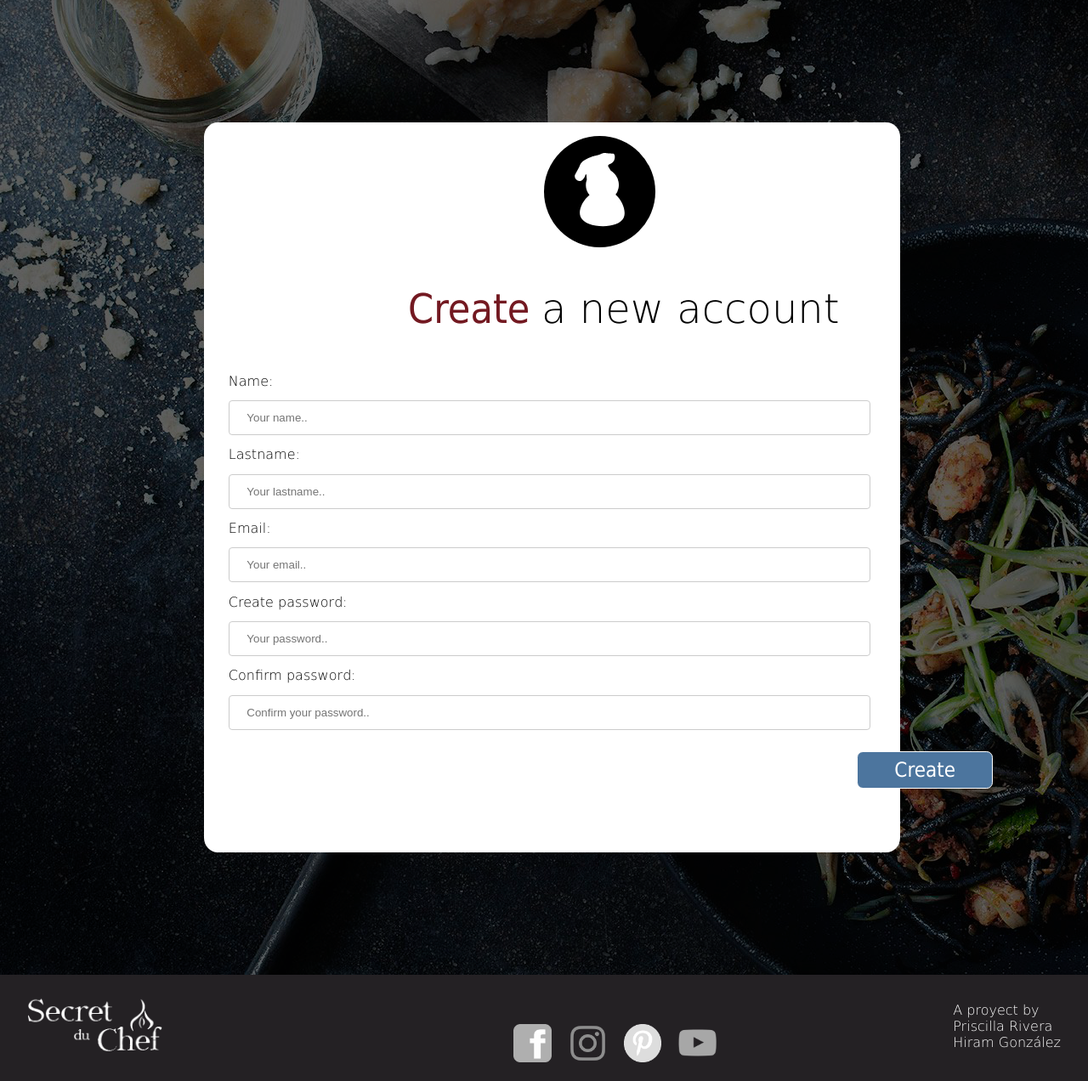
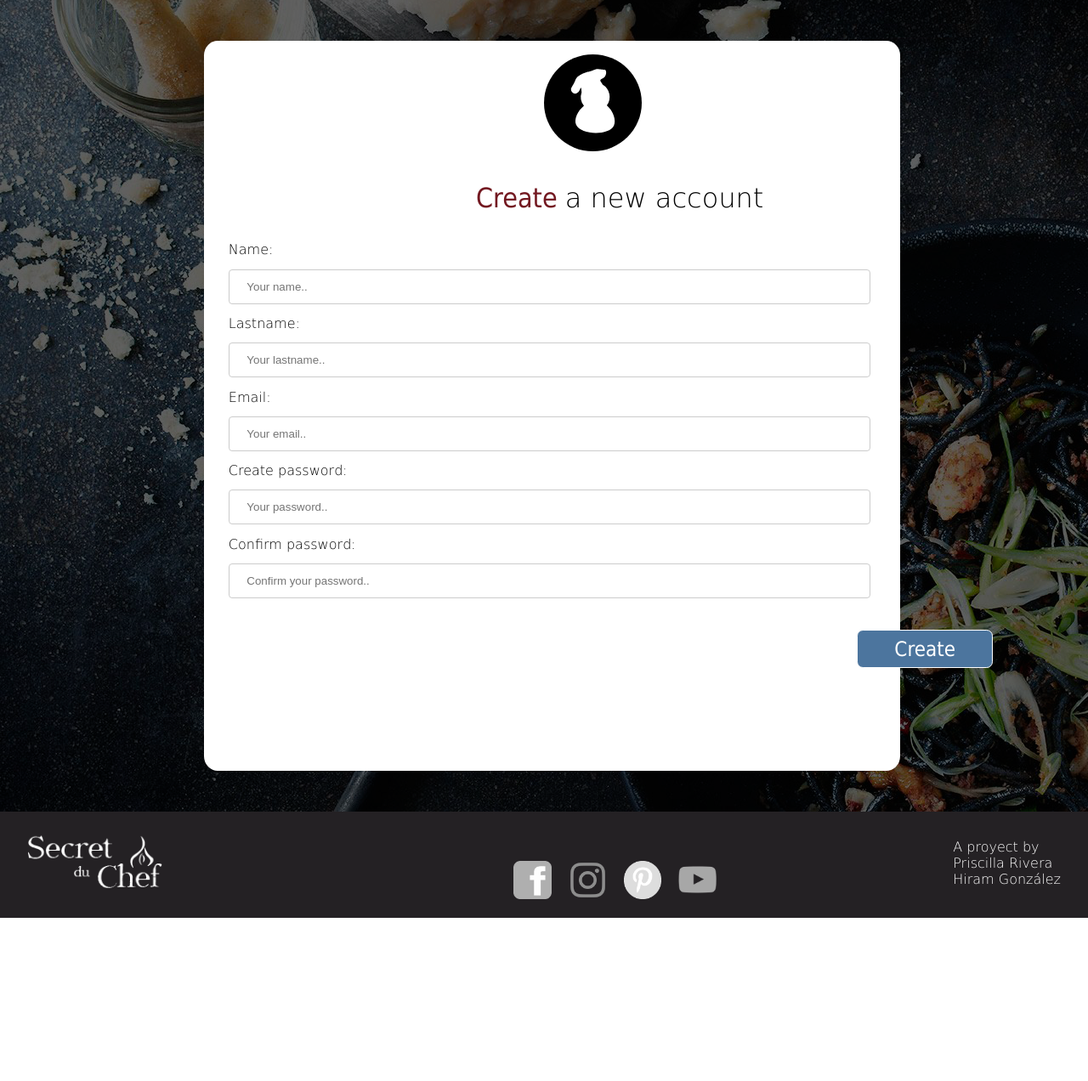
Before and after one commit to PriRivera/Proyecto-final, a PHP site: page /login.html in a window 1280 px wide. Shown: the part 52-1324 px from the top of the page at 85% size. After the commit the page ends 1132 px from the top, so only its background shows below. Run offline with PHP 8.4, Linux system fonts and the light colour scheme.

Commit message:
Cambios login Menores
cambie margenes

```diff
--- a/css/style.css
+++ b/css/style.css
@@ -152,7 +152,7 @@ body{
     height: 859px;
     background: #fff;
     border-radius: 2%;
-    margin: 9em 15em;
+    margin: 3em 15em;
 }
 .form-login{
     font-family: 'Dejavu-Sans-ExtraLight';
@@ -171,14 +171,14 @@ body{
     margin-left: 0.8em;
 }
 .icono-login{
-    width: 16%;
+    width: 14%;
     margin: 1em 25em;
 }
 .titulo-login{
     font-family: 'Dejavu-Sans-Condensed';
     color: #731921;
-    font-size: 3em;
-    margin-left: 5em;
+    font-size: 2em;
+    margin-left: 10em;
     margin-top: 0.5em;
 }
 .titulo-login_span{
@@ -188,7 +188,7 @@ body{
 }
 .main-btn{
     display: block;
-    margin: 0.5em 32em;
+    margin: 1em 32em;
     width: 6em;
     padding: 0.3em;
     border-radius: .3em;
```
